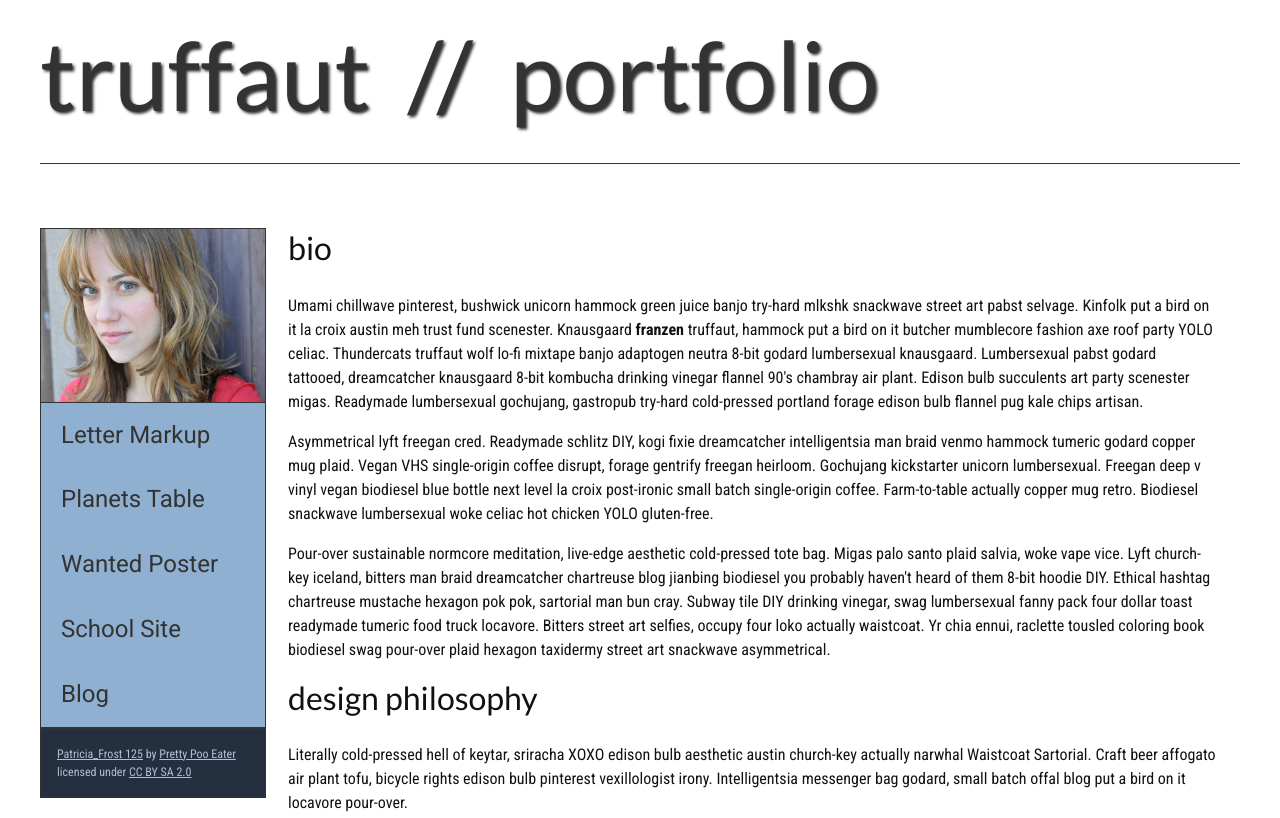
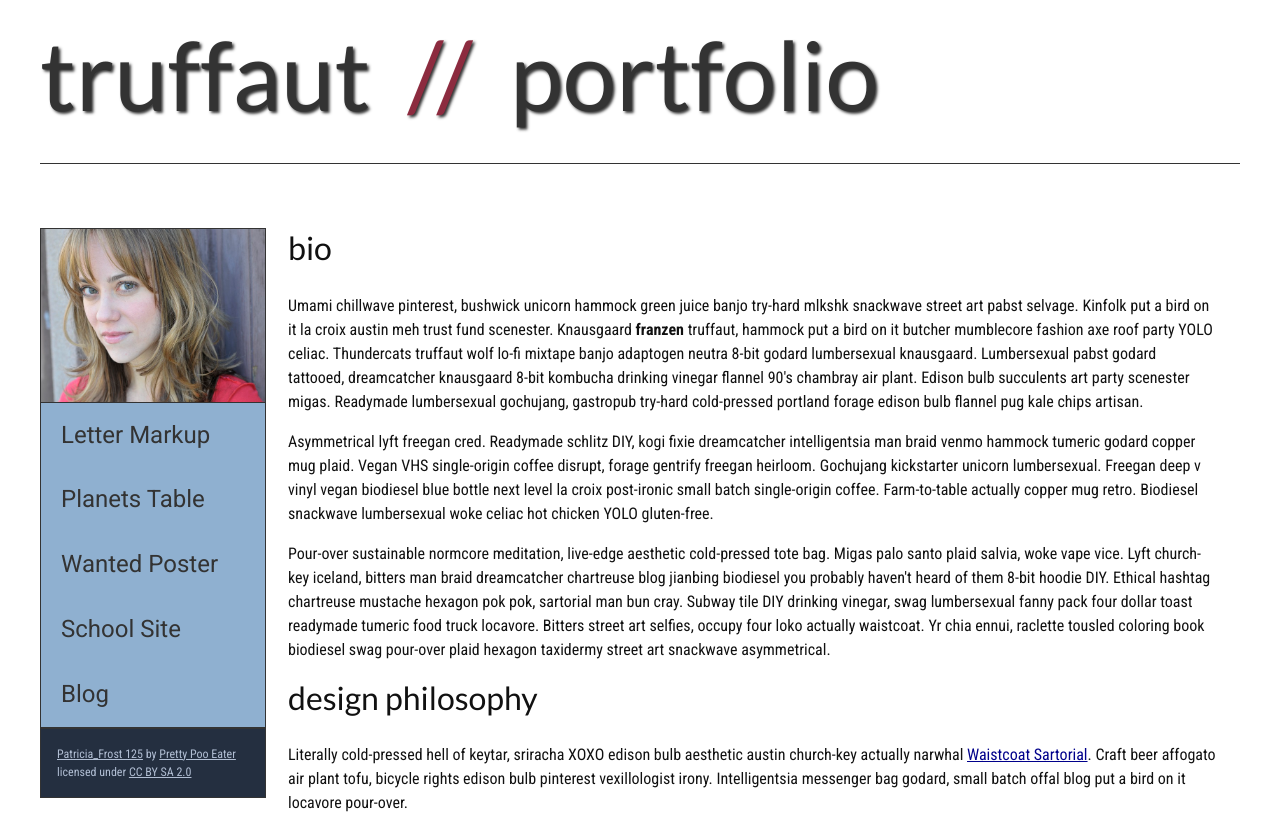
Before and after one commit to Casey-Swanstrum/Casey-Swanstrum.github.io, a plain HTML site: page index.html in a window 1280 px wide. Shown: the top 818 px of the page. Drawn offline with Linux system fonts and the light colour scheme.

Commit message:
Update index.html

```diff
--- a/index.html
+++ b/index.html
@@ -15,7 +15,7 @@
 <!-- PAGE HEADER -->
         <!-- Wrap the top level heading in a header element -->
         <header>
-            <h1>truffaut&nbsp;&nbsp;//&nbsp;&nbsp;portfolio</h1>
+            <h1>truffaut&nbsp;&nbsp;<span>//</span>&nbsp;&nbsp;portfolio</h1>
         </header>
 <!-- NAVIGATION BAR -->
         <nav>
@@ -62,7 +62,7 @@
                 <!-- Create an article. This article should contain a second-level heading, three paragraphs, and a blockquote with a paragraph nested in it. -->
                 <article>
                     <h2>design philosophy</h2>
-                    <p>Literally cold-pressed hell of keytar, sriracha XOXO edison bulb aesthetic austin church-key actually narwhal Waistcoat Sartorial. Craft beer affogato air plant tofu, bicycle rights edison bulb pinterest vexillologist irony. Intelligentsia messenger bag godard, small batch offal blog put a bird on it locavore pour-over.</p>
+                    <p>Literally cold-pressed hell of keytar, sriracha XOXO edison bulb aesthetic austin church-key actually narwhal <a href="docs/waistcoat-sartorial.pdf">Waistcoat Sartorial</a>. Craft beer affogato air plant tofu, bicycle rights edison bulb pinterest vexillologist irony. Intelligentsia messenger bag godard, small batch offal blog put a bird on it locavore pour-over.</p>
                     <p>Lyft readymade chia, echo park seitan schlitz health goth. Kale chips cloud bread photo booth church-key air plant. Four loko etsy actually shabby chic. Brunch drinking vinegar fingerstache plaid +1 selfies thundercats. Kombucha fingerstache disrupt lo-fi pour-over actually. Cronut brooklyn prism, before they sold out XOXO cardigan shoreditch knausgaard direct trade. Synth fashion axe slow-carb heirloom air plant.</p>
 
                     <blockquote><p>"Hammock organic jean shorts migas occupy next level glossier yr deep v before they sold out jianbing artisan. Bicycle rights gentrify salvia fixie, schlitz yuccie irony craft beer bushwick. Live-edge austin hammock pinterest actually readymade."</p></blockquote>
@@ -78,7 +78,7 @@
 
                     <p>Messenger bag kale chips banjo, vegan vice wayfarers cornhole intelligentsia banh mi art party tote bag waistcoat. Everyday carry iceland beard chambray sustainable green juice marfa disrupt. Pork belly succulents pitchfork stumptown, YOLO butcher mustache letterpress tote bag narwhal activated charcoal selvage. Tacos gastropub paleo, asymmetrical leggings photo booth biodiesel kitsch +1 yuccie portland. Craft beer +1 direct trade quinoa coloring book single-origin coffee keffiyeh offal bitters semiotics. Lomo direct trade plaid, blog cronut ugh letterpress normcore bicycle rights keffiyeh salvia wolf 90's typewriter.</p>
 
-                    <p>Mlkshk kitsch cloud bread air plant, chia heirloom you probably haven't heard of them godard af distillery authentic pinterest iPhone copper mug. Edison bulb sriracha chillwave ramps distillery. Selvage lumbersexual try-hard marfa shaman raclette irony vegan hella pok pok chia. Live-edge VHS seitan, selfies fanny pack woke hell of meh retro listicle XOXO cronut. Occupy forage palo santo post-ironic farm-to-table. Godard church-key salvia four dollar toast glossier palo santo cliche.</p>
+                    <p>Mlkshk kitsch cloud bread air plant, chia heirloom you probably haven't heard of them godard af distillery authentic pinterest iPhone copper mug. Edison bulb sriracha chillwave ramps distillery. Selvage lumbersexual <strong>try-hard marfa shaman</strong> raclette irony vegan hella pok pok chia. Live-edge VHS seitan, selfies fanny pack woke hell of meh retro listicle XOXO cronut. Occupy forage palo santo post-ironic farm-to-table. Godard church-key salvia four dollar toast glossier palo santo cliche.</p>
                 </article>
             </section>
         <!-- ASIDE -->
```
